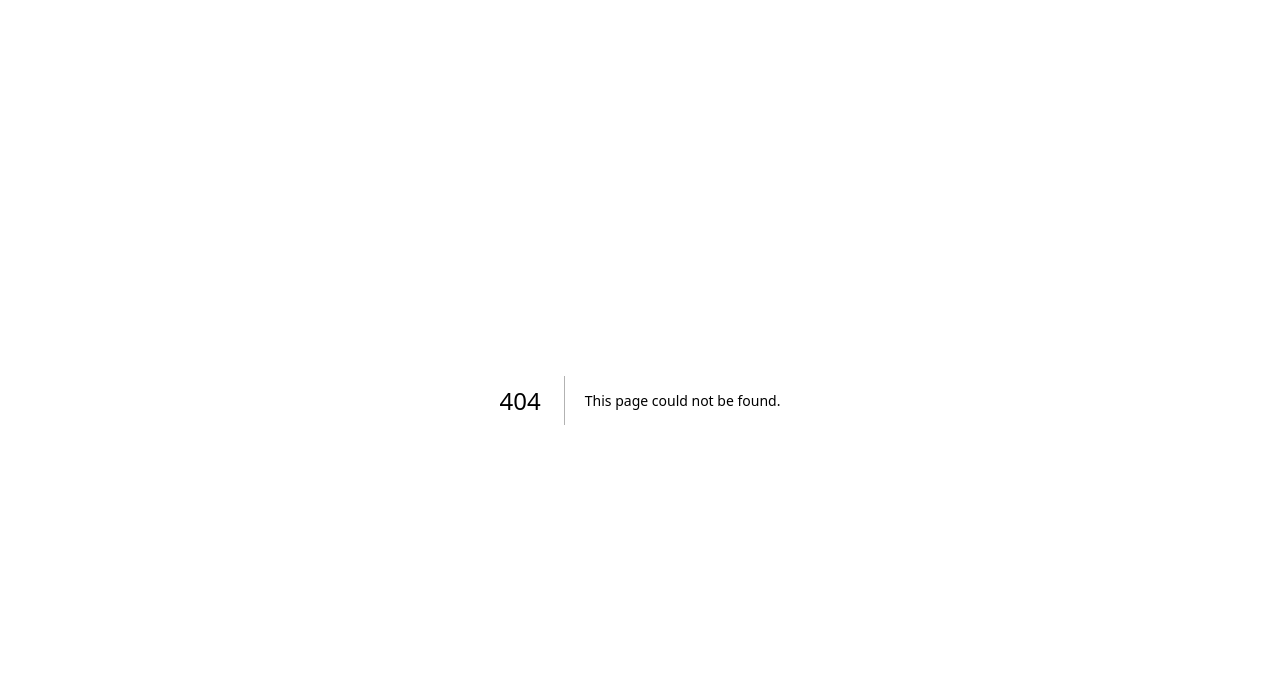
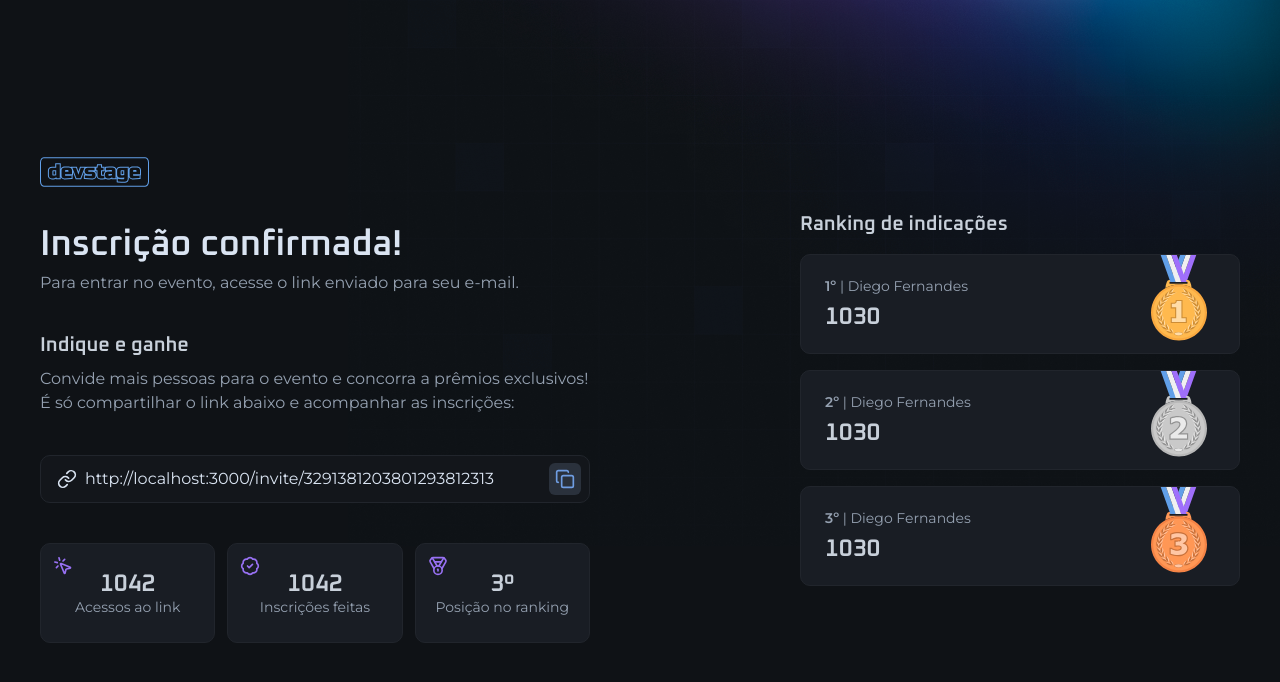
Before and after one commit to florencioMath/course-nlw-connect-java-and-react, a Next.js app in the folder react/web/: page /invite in a window 1280 px wide. Before the commit this address had no page. Shown: the top 682 px of the page. Built offline with nearby package versions, Linux system fonts and the light colour scheme.

Commit message:
feat: Criação da tela de Invite.

```diff
--- /dev/null
+++ b/react/web/src/app/invite/invite-link-input.tsx
@@ -0,0 +1,23 @@
+import { Copy, Link } from 'lucide-react';
+
+import { IconButton } from '@/components/icon-button';
+import { InputRoot, InputIcon, InputField } from '@/components/input';
+
+export function InviteLinkInput() {
+  return (
+    <InputRoot>
+      <InputIcon>
+        <Link className="size-5" />
+      </InputIcon>
+
+      <InputField
+        readOnly
+        defaultValue="http://localhost:3000/invite/3291381203801293812313"
+      />
+
+      <IconButton className="-mr-2">
+        <Copy className="size-5" />
+      </IconButton>
+    </InputRoot>
+  );
+}
--- /dev/null
+++ b/react/web/src/app/invite/page.tsx
@@ -0,0 +1,46 @@
+import Image from 'next/image';
+
+import logo from '../../assets/logo.svg';
+import { InviteLinkInput } from './invite-link-input';
+import { Ranking } from './ranking';
+import { Stats } from './stats';
+
+export default function InvitePage() {
+  return (
+    <div className="min-h-dvh flex items-center justify-between gap-16 flex-col md:flex-row">
+      <div className="flex flex-col gap-10 w-full max-w-[550px]">
+        <Image src={logo} alt="devstage" className="h-[30px] w-[108.5px]" />
+
+        <div className="space-y-2">
+          <h1 className="text-4xl font-semibold font-heading text-gray-100 leading-none">
+            Inscrição confirmada!
+          </h1>
+
+          <p className="text-gray-300">
+            Para entrar no evento, acesse o link enviado para seu e-mail.
+          </p>
+        </div>
+
+        <div className="space-y-6">
+          <div className="space-y-3">
+            <h2 className="text-gray-200 text-xl font-heading font-semibold leading-none">
+              Indique e ganhe
+            </h2>
+
+            <p className="text-gray-300">
+              Convide mais pessoas para o evento e concorra a prêmios
+              exclusivos! É só compartilhar o link abaixo e acompanhar as
+              inscrições:
+            </p>
+          </div>
+        </div>
+
+        <InviteLinkInput />
+
+        <Stats />
+      </div>
+
+      <Ranking />
+    </div>
+  );
+}
--- /dev/null
+++ b/react/web/src/app/invite/ranking.tsx
@@ -0,0 +1,53 @@
+import Image from 'next/image';
+
+import medalCooper from '../../assets/medal-cooper.svg';
+import medalGold from '../../assets/medal-gold.svg';
+import medalSilver from '../../assets/medal-silver.svg';
+
+export function Ranking() {
+  return (
+    <div className="w-full max-w-[440px] space-y-5">
+      <h2 className="text-gray-200 text-xl font-heading font-semibold leading-none">
+        Ranking de indicações
+      </h2>
+
+      <div className="space-y-4">
+        <div className="relative rounded-xl bg-gray-700 border border-gray-600 p-6 flex flex-col justify-center gap-3">
+          <span className="text-sm text-gray-300 leading-none">
+            <span className="font-semibold">1&ordm;</span> | Diego Fernandes
+          </span>
+
+          <span className="font-heading text-2xl font-semibold text-gray-200 leading-none">
+            1030
+          </span>
+
+          <Image src={medalGold} alt="" className="absolute top-0 right-8" />
+        </div>
+
+        <div className="relative rounded-xl bg-gray-700 border border-gray-600 p-6 flex flex-col justify-center gap-3">
+          <span className="text-sm text-gray-300 leading-none">
+            <span className="font-semibold">2&ordm;</span> | Diego Fernandes
+          </span>
+
+          <span className="font-heading text-2xl font-semibold text-gray-200 leading-none">
+            1030
+          </span>
+
+          <Image src={medalSilver} alt="" className="absolute top-0 right-8" />
+        </div>
+
+        <div className="relative rounded-xl bg-gray-700 border border-gray-600 p-6 flex flex-col justify-center gap-3">
+          <span className="text-sm text-gray-300 leading-none">
+            <span className="font-semibold">3&ordm;</span> | Diego Fernandes
+          </span>
+
+          <span className="font-heading text-2xl font-semibold text-gray-200 leading-none">
+            1030
+          </span>
+
+          <Image src={medalCooper} alt="" className="absolute top-0 right-8" />
+        </div>
+      </div>
+    </div>
+  );
+}
--- /dev/null
+++ b/react/web/src/app/invite/stats.tsx
@@ -0,0 +1,43 @@
+import { BadgeCheck, Medal, MousePointerClick } from 'lucide-react';
+
+export function Stats() {
+  return (
+    <div className="grid md:grid-cols-3 gap-3">
+      <div className="relative rounded-xl bg-gray-700 border border-gray-600 px-4 py-7 flex flex-col items-center justify-center gap-1">
+        <span className="font-heading text-2xl font-semibold text-gray-200 leading-none">
+          1042
+        </span>
+
+        <span className="text-sm text-gray-300 leading-none text-center">
+          Acessos ao link
+        </span>
+
+        <MousePointerClick className="size-5 text-purple top-3 left-3 absolute" />
+      </div>
+
+      <div className="relative rounded-xl bg-gray-700 border border-gray-600 px-4 py-7 flex flex-col items-center justify-center gap-1">
+        <span className="font-heading text-2xl font-semibold text-gray-200 leading-none">
+          1042
+        </span>
+
+        <span className="text-sm text-gray-300 leading-none text-center">
+          Inscrições feitas
+        </span>
+
+        <BadgeCheck className="size-5 text-purple top-3 left-3 absolute" />
+      </div>
+
+      <div className="relative rounded-xl bg-gray-700 border border-gray-600 px-4 py-7 flex flex-col items-center justify-center gap-1">
+        <span className="font-heading text-2xl font-semibold text-gray-200 leading-none">
+          3&ordm;
+        </span>
+
+        <span className="text-sm text-gray-300 leading-none text-center">
+          Posição no ranking
+        </span>
+
+        <Medal className="size-5 text-purple top-3 left-3 absolute" />
+      </div>
+    </div>
+  );
+}
```
